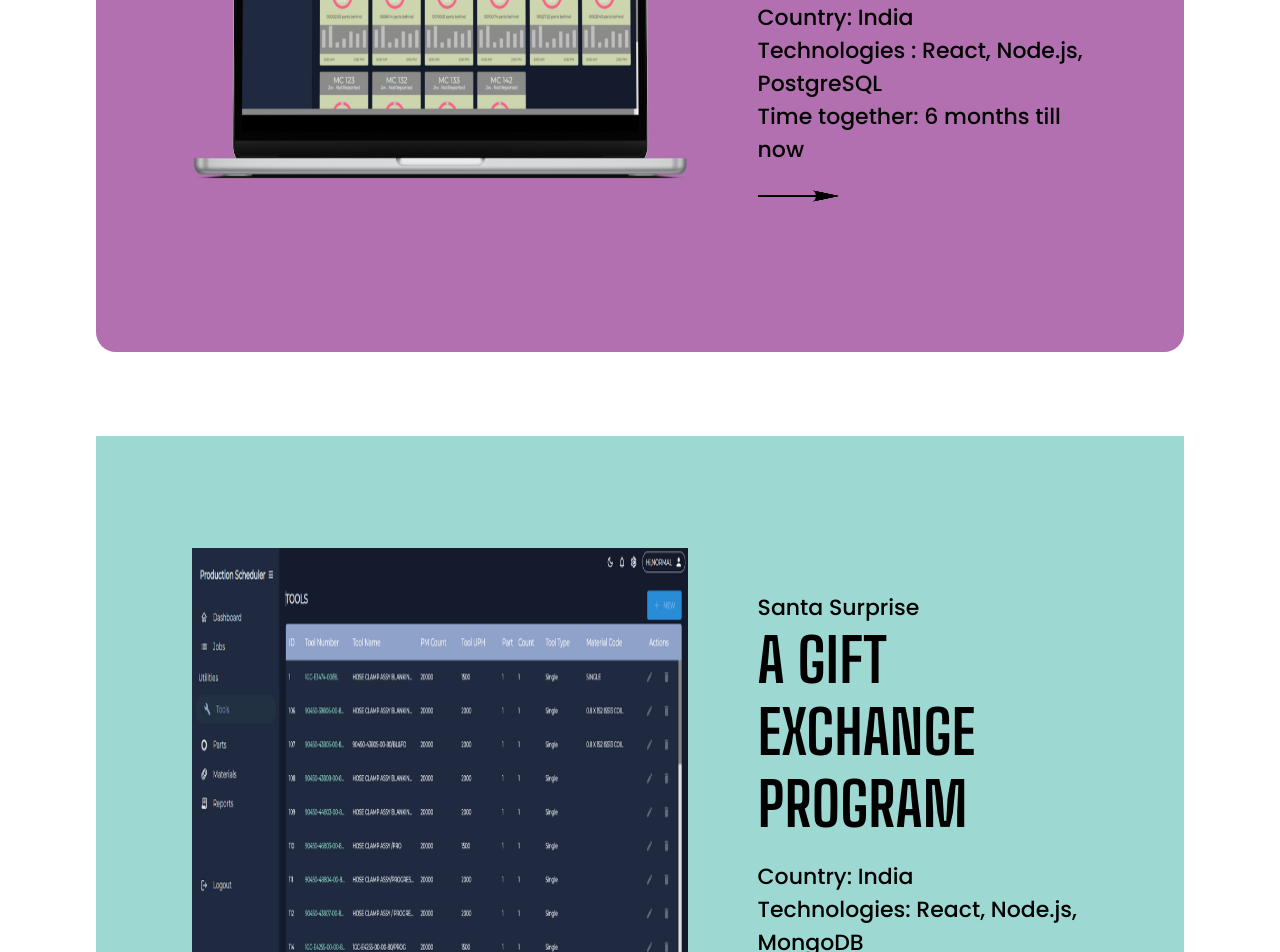
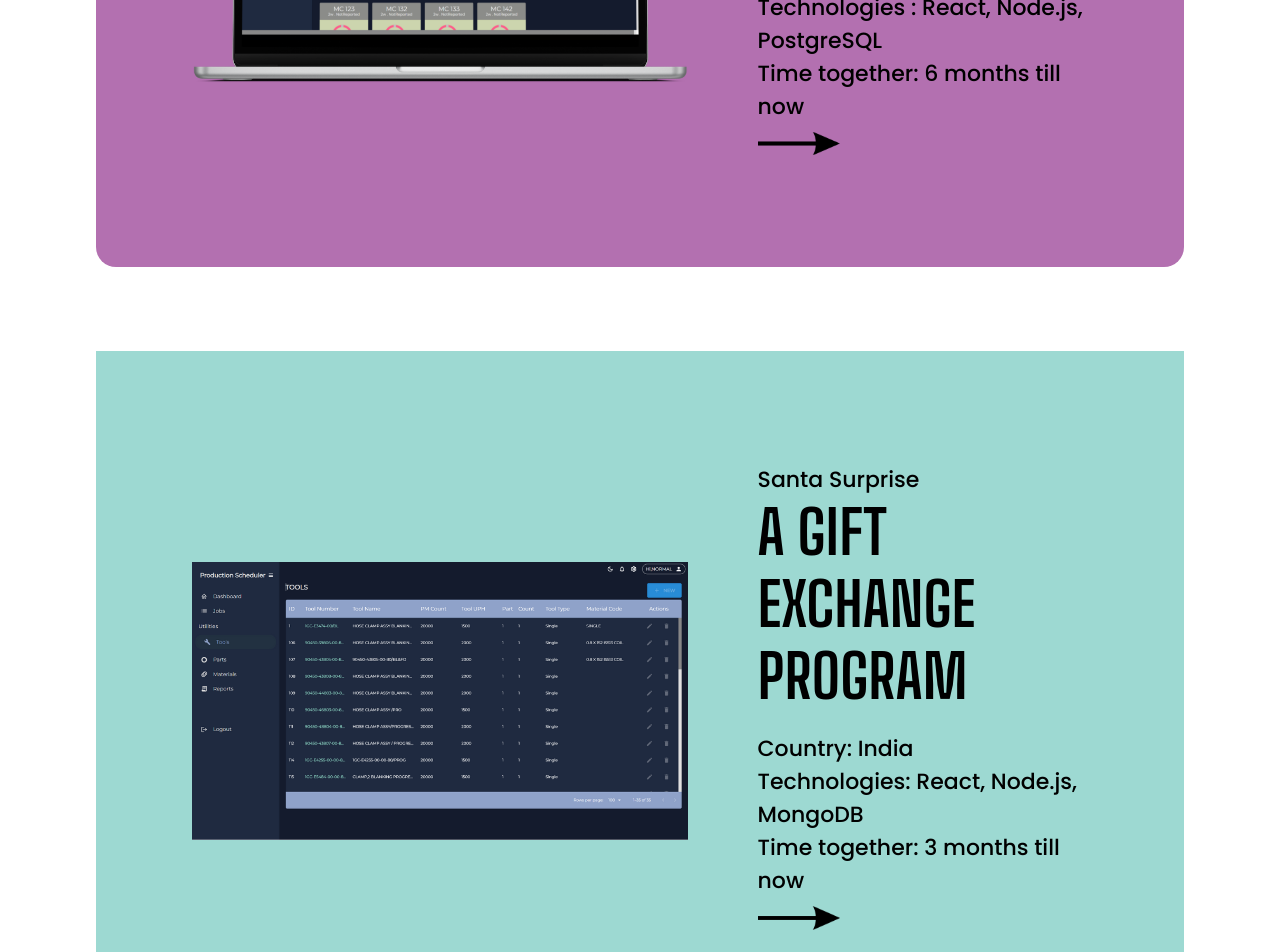
Before and after one commit to Anthoniselvi/candorbees-portfolio, a Next.js app: page / in a window 1280 px wide. Shown: the part 1700-2652 px from the top of the page. Built offline with nearby package versions, Linux system fonts and the light colour scheme.

Commit message:
home, navbar images corrected

```diff
--- a/components/Home/Navbar.js
+++ b/components/Home/Navbar.js
@@ -4,8 +4,10 @@ import { useRouter } from "next/router";
 import { useState } from "react";
 import { ImCross } from "react-icons/im";
 import { GiHamburgerMenu } from "react-icons/gi";
+import { useMediaQuery } from "@mui/material";
 
 const Navbar = ({ opened, setOpened }) => {
+  const isNonMobile = useMediaQuery("(min-width:1000px)");
   const [activeLink, setActiveLink] = useState("/");
   const router = useRouter();
 
@@ -47,8 +49,12 @@ const Navbar = ({ opened, setOpened }) => {
               ? "/image/logo-purple.png"
               : "/image/logo-blue.png"
           }
-          width="200"
-          height="50"
+          style={{
+            width: "50%",
+            height: "100%",
+          }}
+          width={400}
+          height={400}
           onClick={() => handleNavigation("/")}
         />
       </div>
--- a/components/Home/Projects.js
+++ b/components/Home/Projects.js
@@ -137,13 +137,17 @@ const Projects = () => {
             animate={control3}
           >
             {/* <div className={styles.homeimage}> */}
+
             <Image
               src="/image/project5.png"
-              // fill
-              width="400"
-              height="400"
+              // sizes="100vw"
+              width={400}
+              height={400}
               alt=""
-              className={styles.homeimage}
+              style={{
+                width: "100%",
+                height: "auto",
+              }}
             />
             {/* </div> */}
           </motion.div>
@@ -169,10 +173,13 @@ const Projects = () => {
                 onClick={navigateToProject2}
                 src="/image/arrow.png"
                 alt=""
-                // fill
-                width="20"
-                height="20"
-                className={styles.homeimage1}
+                style={{
+                  width: "25%",
+                  height: "auto",
+                }}
+                width={100}
+                height={100}
+                // className={styles.homeimage1}
               />
               {/* </div> */}
             </motion.div>
@@ -192,9 +199,12 @@ const Projects = () => {
             {/* <div className={styles.homeimage}> */}
             <Image
               src="/image/project1.png"
-              // fill
-              width="400"
-              height="400"
+              style={{
+                width: "100%",
+                height: "auto",
+              }}
+              width={400}
+              height={400}
               alt=""
               className={styles.homeimage}
             />
@@ -223,10 +233,13 @@ const Projects = () => {
                 onClick={navigateToProject4}
                 src="/image/arrow.png"
                 alt=""
-                // fill
-                width="20"
-                height="20"
-                className={styles.homeimage1}
+                style={{
+                  width: "25%",
+                  height: "auto",
+                }}
+                width={100}
+                height={100}
+                // className={styles.homeimage1}
               />
               {/* </div> */}
               {/* </p> */}
--- a/components/Home/Teams.js
+++ b/components/Home/Teams.js
@@ -113,8 +113,12 @@ const Teams = () => {
               {/* <img src="./image/profile1.png" alt="" className="homeTeam_image" /> */}
               <Image
                 src="/image/profile1.png"
-                width="200"
-                height="380"
+                style={{
+                  width: "100%",
+                  height: "auto",
+                }}
+                width={100}
+                height={100}
                 alt=""
                 className={styles.teamimage}
               />
@@ -139,8 +143,12 @@ const Teams = () => {
             {/* <img src="./image/profile2.png" alt="" className={styles.teamimage} /> */}
             <Image
               src="/image/profile2.png"
-              width="200"
-              height="380"
+              style={{
+                width: "100%",
+                height: "auto",
+              }}
+              width={100}
+              height={100}
               alt=""
               className={styles.teamimage}
             />
@@ -165,8 +173,12 @@ const Teams = () => {
             {/* <img src="/image/profile3.jpg" alt="" className={styles.teamimage}/> */}
             <Image
               src="/image/profile3.jpg"
-              width="200"
-              height="380"
+              style={{
+                width: "100%",
+                height: "auto",
+              }}
+              width={100}
+              height={100}
               alt=""
               className={styles.teamimage}
             />
--- a/styles/Navbar.module.css
+++ b/styles/Navbar.module.css
@@ -231,10 +231,13 @@
       height: 90px;
 
   }
+  .activeget, .activehome, .activeproject, .activeteam, .activewhat{
+    padding:1rem;
+  }
   .icon{
     display:block;
     position: relative;
-    font-size: 50px;
+    font-size: 25px;
 color: white;
 }
 }
```
